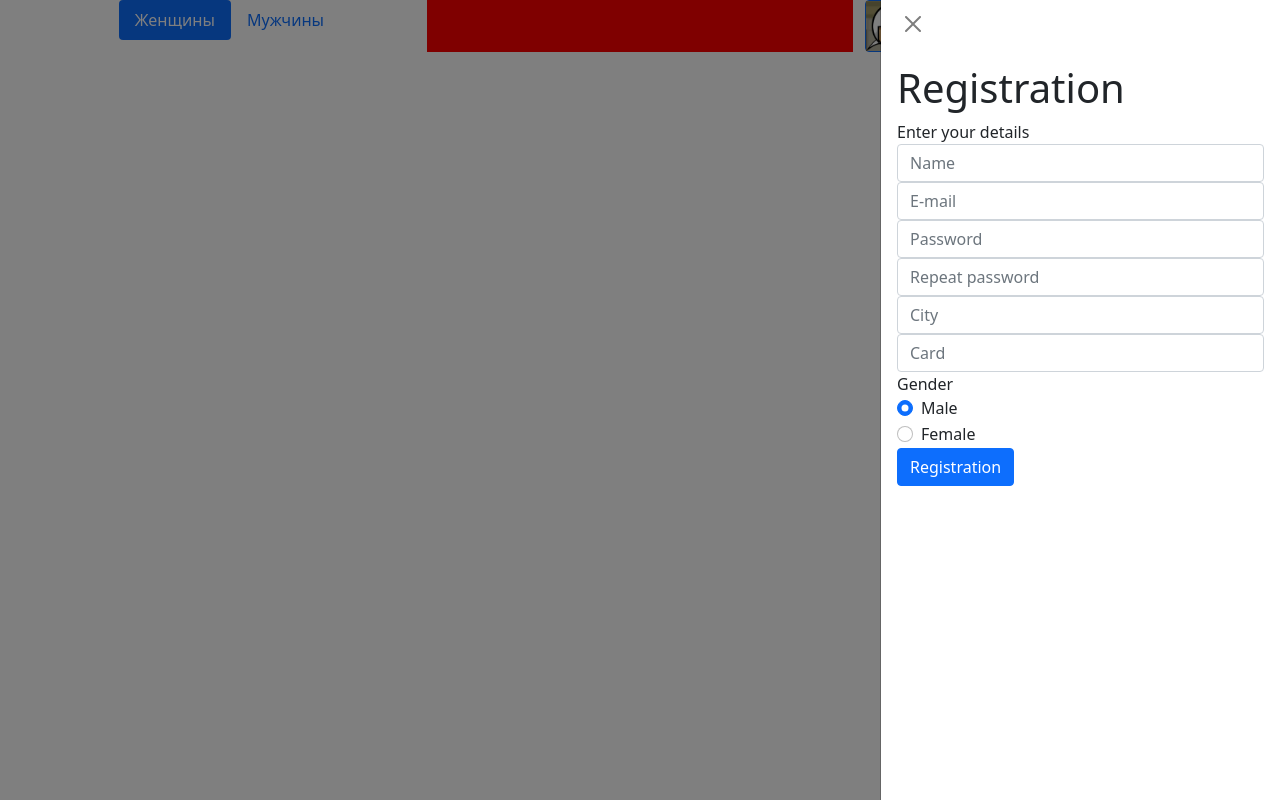
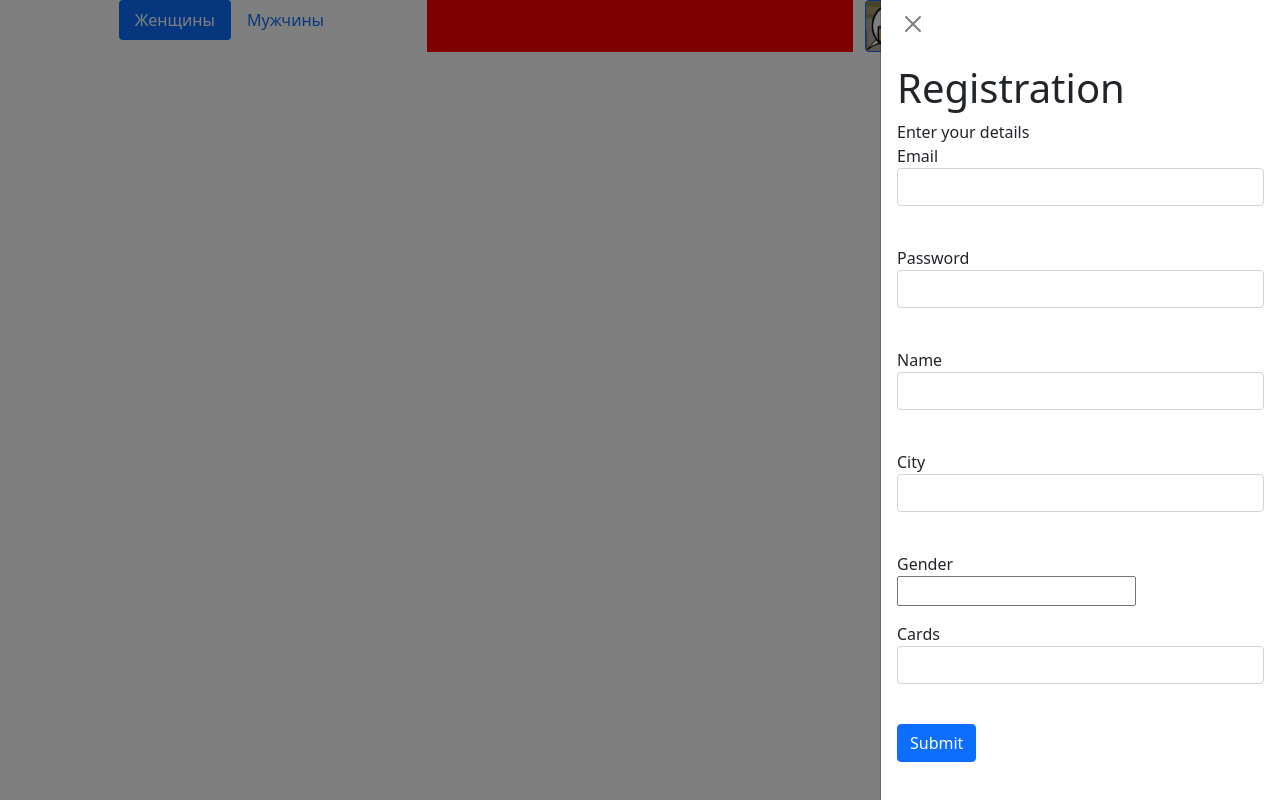
Before and after one commit to Fanfara1329/Flea_market, a Python web app: template templates/index.html in a window 1280 px wide. Run offline with Jinja, Linux system fonts and the light colour scheme; the template is opened without the code that fills it, so the values that code supplies are empty, except form fields; tables that the repository leaves empty hold one stand-in row (values such as "Sample post"); form fields are guessed from the names that the template uses.

Commit message:
комит

```diff
--- a/templates/index.html
+++ b/templates/index.html
@@ -53,37 +53,47 @@
             <div>
                 <h1>Registration</h1>
                 Enter your details
+
                 <form class="login_form" method="post">
-                    <input type="text" class="form-control" id="name" placeholder="Name" name="name">
-                    <input type="email" class="form-control" id="email" aria-describedby="emailHelp"
-                           placeholder="E-mail" name="email">
-                    <input type="password" class="form-control" id="password" placeholder="Password"
-                           name="password">
-                    <input type="password" class="form-control" id="check_password"
-                           placeholder="Repeat password"
-                           name="check_password">
-                    <input type="text" class="form-control" id="city" placeholder="City" name="city">
-                    <input type="text" class="form-control" id="cards" placeholder="Card" name="cards">
 
-                    <div class="form-group">
-                        <label for="form-check">Gender</label>
-                        <div class="form-check">
-                            <input class="form-check-input" type="radio" name="gender" id="male" value="male"
-                                   checked>
-                            <label class="form-check-label" for="male">
-                                Male
-                            </label>
-                        </div>
-                        <div class="form-check">
-                            <input class="form-check-input" type="radio" name="gender" id="female"
-                                   value="female">
-                            <label class="form-check-label" for="female">
-                                Female
-                            </label>
-                        </div>
+                    {{ form.hidden_tag() }}
+                    <p>
+                        {{ form.email.label }}<br>
+                        {{ form.email(class="form-control", type="email") }}<br>
+                        {% for error in form.email.errors %}
+                    <div class="alert alert-danger" role="alert">
+                        {{ error }}
                     </div>
+                    {% endfor %}
+                    </p>
+                    <p>
+                        {{ form.password.label }}<br>
+                        {{ form.password(class="form-control", type="password") }}<br>
+                        {% for error in form.password.errors %}
+                    <div class="alert alert-danger" role="alert">
+                        {{ error }}
+                    </div>
+                    {% endfor %}
+                    </p>
+                    <p>
+                        {{ form.name.label }}<br>
+                        {{ form.name(class="form-control") }}<br>
+                    </p>
+                    <p>
+                        {{ form.city.label }}<br>
+                        {{ form.city(class="form-control") }}<br>
+                    </p>
+                    <p>
+                        {{ form.gender.label }}<br>
+                        {{ form.gender() }}<br>
+                    </p>
+                    <p>
+                        {{ form.cards.label }}<br>
+                        {{ form.cards(class="form-control") }}<br>
+                    </p>
 
-                    <button type="submit" class="btn btn-primary">Registration</button>
+                    <p>{{ form.submit(type="submit", class="btn btn-primary") }}</p>
+                    <div>{{ message }}</div>
                 </form>
             </div>
         </div>
@@ -96,8 +106,8 @@
 
 {% block head %}
 <button class="btn btn-primary" type="button" data-bs-toggle="offcanvas"
-            data-bs-target="{{'#offcanvasRight' if auth else '#ffcanvasRight' }}"
-            aria-controls="offcanvasRight" style="padding: 0px;">
-        <img src="/static/img/1.png" width="50" height="50"></button>
+        data-bs-target="{{'#offcanvasRight' if auth else '#ffcanvasRight' }}"
+        aria-controls="offcanvasRight" style="padding: 0px;">
+    <img src="/static/img/1.png" width="50" height="50"></button>
 
 {% endblock %}
```
Also changed, not shown: 1234.py (+3 -24 lines), orm/users.py (+9 -1 lines).
